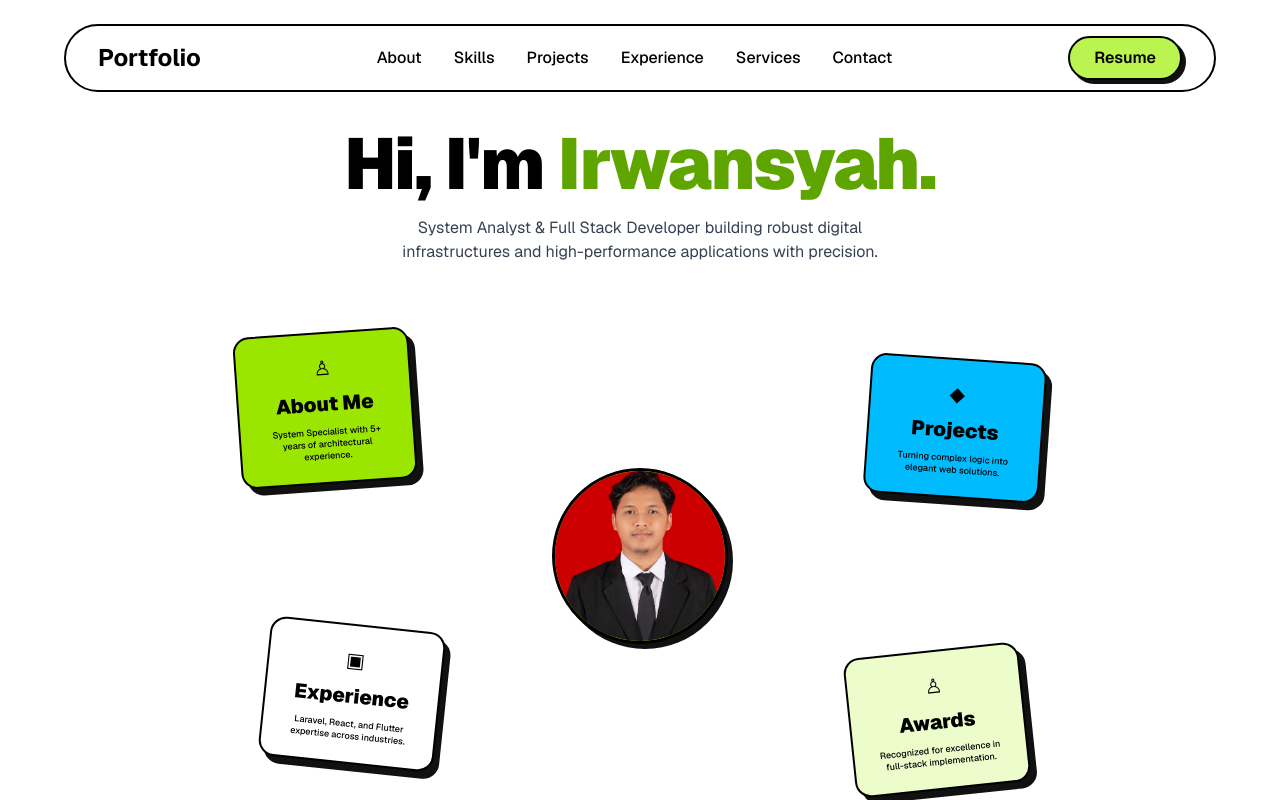
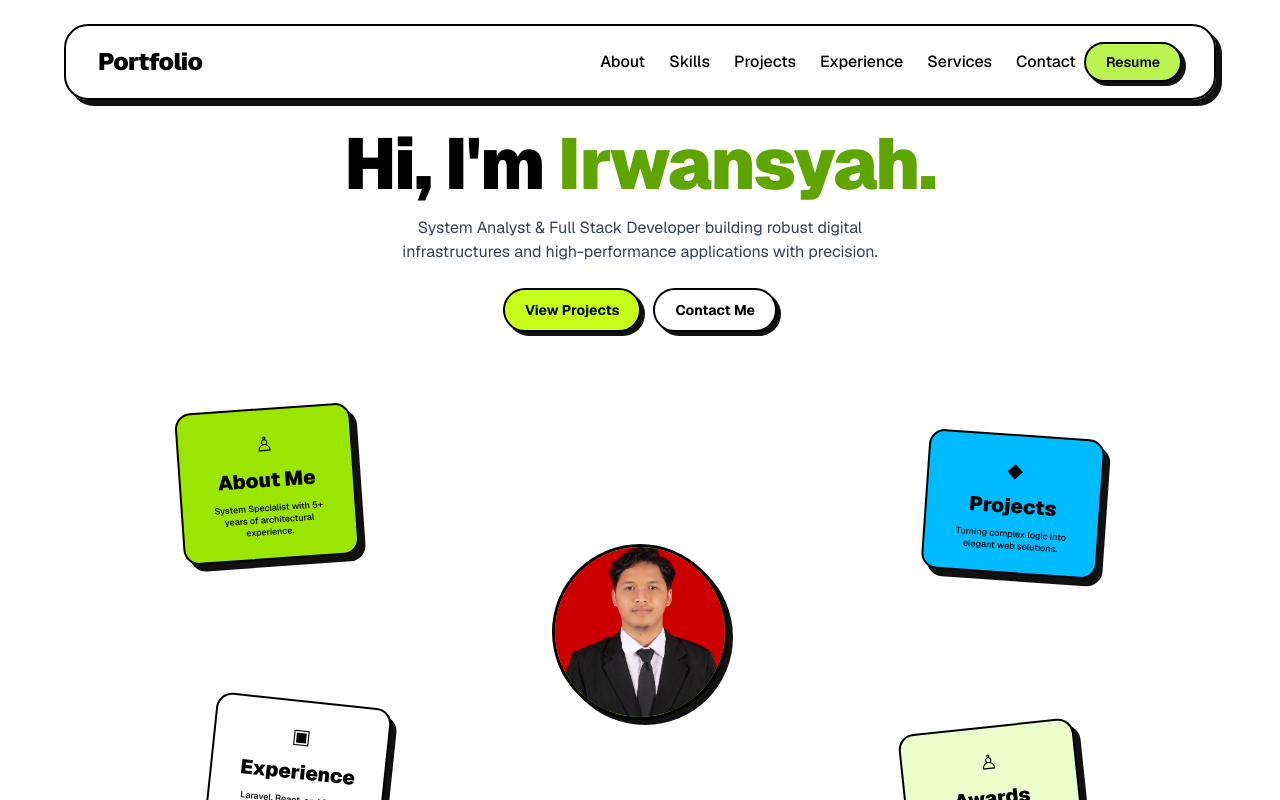
Before and after one commit to irwan2626/irwan, a Next.js app: page / in a window 1280 px wide. Shown: the top 800 px of the page. Built offline with nearby package versions, Linux system fonts and the light colour scheme.

Commit message:
membuat web lebih responsif

```diff
--- a/app/components/Experience.jsx
+++ b/app/components/Experience.jsx
@@ -88,7 +88,7 @@ export default function Experience() {
           </div>
 
           <h2 className="text-4xl font-black leading-tight tracking-tight sm:text-5xl md:text-6xl">
-            Where I've{" "}
+            Where I&apos;ve{" "}
             <span className="rounded-lg bg-[#52C0FE] px-2 text-[#111111]">
               learned & grown.
             </span>
@@ -238,7 +238,7 @@ export default function Experience() {
         >
           <div>
             <p className="text-xs font-bold uppercase tracking-wider text-[#C8FF1A]">
-              Let's work together
+              Let&apos;s work together
             </p>
             <h3 className="mt-1 text-xl font-black text-white md:text-2xl">
               Ready to turn ideas into something useful?
@@ -249,7 +249,7 @@ export default function Experience() {
             href="#contact"
             className="inline-flex items-center gap-2 rounded-full border-[3px] border-[#111111] bg-[#C8FF1A] px-6 py-3 text-sm font-black shadow-[4px_4px_0px_#52C0FE] transition-all hover:translate-x-1 hover:translate-y-1 hover:shadow-none"
           >
-            Let's Talk
+            Let&apos;s Talk
             <ArrowUpRight size={18} />
           </a>
         </motion.div>
--- a/app/components/Hero.jsx
+++ b/app/components/Hero.jsx
@@ -3,15 +3,15 @@ import Image from "next/image";
 
 export default function Hero() {
     return (
-         <section id="home" className="min-h-screen w-full overflow-hidden bg-white px-6 pt-32">
+         <section id="home" className="min-h-screen w-full overflow-hidden bg-white px-4 pt-28 sm:px-6 md:pt-32">
 
             {/* HERO CONTENT */}
             <div className="mx-auto max-w-7xl">
 
                 {/* TITLE */}
                 <div className="text-center">
-                    <h1 className="text-5xl font-black tracking-tight md:text-7xl">
-                        Hi, I'm{" "}
+                    <h1 className="text-4xl font-black tracking-tight sm:text-5xl md:text-7xl">
+                        Hi, I&apos;m{" "}
                         <span className="text-lime-600">
                             Irwansyah.
                         </span>
@@ -22,15 +22,31 @@ export default function Hero() {
                         <br className="hidden md:block" />
                         infrastructures and high-performance applications with precision.
                     </p>
+
+                    <div className="mt-6 flex flex-wrap items-center justify-center gap-3">
+                        <a
+                            href="#projects"
+                            className="inline-flex items-center justify-center rounded-full border-2 border-black bg-[#C8FF1A] px-5 py-2.5 text-sm font-bold shadow-[4px_4px_0px_#111111] transition hover:translate-x-0.5 hover:translate-y-0.5 hover:shadow-none"
+                        >
+                            View Projects
+                        </a>
+
+                        <a
+                            href="#contact"
+                            className="inline-flex items-center justify-center rounded-full border-2 border-black bg-white px-5 py-2.5 text-sm font-bold shadow-[4px_4px_0px_#111111] transition hover:translate-x-0.5 hover:translate-y-0.5 hover:shadow-none"
+                        >
+                            Contact Me
+                        </a>
+                    </div>
                 </div>
 
 
                 {/* CARDS AREA */}
-                <div className="relative mx-auto mt-8 h-[520px] max-w-4xl">
+                <div className="mx-auto mt-10 grid max-w-5xl gap-4 sm:grid-cols-2 lg:relative lg:block lg:h-130">
 
 
                     {/* ABOUT ME */}
-                    <div className="absolute left-[5%] top-[7%] w-40 rotate-[-4deg] rounded-2xl border-2 border-black bg-lime-400 p-5 shadow-[6px_7px_0px_#111] md:w-44">
+                    <div className="rounded-2xl border-2 border-black bg-lime-400 p-5 shadow-[6px_7px_0px_#111] lg:absolute lg:left-[5%] lg:top-[7%] lg:w-44 lg:-rotate-4">
 
                         <div className="text-center">
 
@@ -53,7 +69,7 @@ export default function Hero() {
 
 
                     {/* PROJECTS */}
-                    <div className="absolute right-[5%] top-[12%] w-40 rotate-[4deg] rounded-2xl border-2 border-black bg-sky-400 p-5 shadow-[6px_7px_0px_#111] md:w-44">
+                    <div className="rounded-2xl border-2 border-black bg-sky-400 p-5 shadow-[6px_7px_0px_#111] lg:absolute lg:right-[5%] lg:top-[12%] lg:w-44 lg:rotate-4">
 
                         <div className="text-center">
 
@@ -76,7 +92,7 @@ export default function Hero() {
 
 
                     {/* EXPERIENCE */}
-                    <div className="absolute bottom-[10%] left-[8%] w-40 rotate-[6deg] rounded-2xl border-2 border-black bg-white p-5 shadow-[6px_7px_0px_#111] md:w-44">
+                    <div className="rounded-2xl border-2 border-black bg-white p-5 shadow-[6px_7px_0px_#111] lg:absolute lg:bottom-[10%] lg:left-[8%] lg:w-44 lg:rotate-6">
 
                         <div className="text-center">
 
@@ -99,7 +115,7 @@ export default function Hero() {
 
 
                     {/* AWARDS */}
-                    <div className="absolute bottom-[5%] right-[7%] w-40 rotate-[-6deg] rounded-2xl border-2 border-black bg-lime-100 p-5 shadow-[6px_7px_0px_#111] md:w-44">
+                    <div className="rounded-2xl border-2 border-black bg-lime-100 p-5 shadow-[6px_7px_0px_#111] lg:absolute lg:bottom-[5%] lg:right-[7%] lg:w-44 lg:-rotate-6">
 
                         <div className="text-center">
 
@@ -122,7 +138,7 @@ export default function Hero() {
 
 
                     {/* FOTO PROFIL */}
-                    <div className="absolute left-1/2 top-1/2 h-36 w-36 -translate-x-1/2 -translate-y-1/2 overflow-hidden rounded-full border-[3px] border-black bg-lime-400 shadow-[5px_5px_0px_#111] md:h-44 md:w-44">
+                    <div className="relative mx-auto flex h-40 w-40 items-center justify-center overflow-hidden rounded-full border-[3px] border-black bg-lime-400 shadow-[5px_5px_0px_#111] sm:col-span-2 sm:h-48 sm:w-48 lg:absolute lg:left-1/2 lg:top-1/2 lg:h-44 lg:w-44 lg:-translate-x-1/2 lg:-translate-y-1/2">
 
                         <Image src="/images/profile.jpeg" alt="Irwansyah" fill priority className="object-cover"/>
 
--- a/app/components/Navbar.jsx
+++ b/app/components/Navbar.jsx
@@ -1,35 +1,87 @@
+"use client";
+
+import { useState } from "react";
+import { Menu, X } from "lucide-react";
+
+const menuLinks = [
+    { label: "About", href: "#about" },
+    { label: "Skills", href: "#skills" },
+    { label: "Projects", href: "#projects" },
+    { label: "Experience", href: "#experience" },
+    { label: "Services", href: "#services" },
+    { label: "Contact", href: "#contact" },
+];
+
 export default function Navbar() {
+    const [menuOpen, setMenuOpen] = useState(false);
+
     return (
-        <nav className="fixed top-6 left-1/2 z-50 w-[90%] max-w-7x1 -translate-x-1/2 rounded-full border-2 border-black bg-white/80 backdrop-blur-md shadow-[6px_6px_0px_#111">
+        <nav className="fixed left-1/2 top-3 z-50 w-[min(94vw,72rem)] -translate-x-1/2 rounded-[1.5rem] border-2 border-black bg-white/90 shadow-[6px_6px_0px_#111111] backdrop-blur-md md:top-6">
+            <div className="relative px-4 py-3 sm:px-5 md:px-8 md:py-4">
+                <div className="flex items-center justify-between gap-3">
+                    <a href="#home" className="text-xl font-black tracking-tight transition hover:text-[#C8FF1A] md:text-2xl">
+                        Portfolio
+                    </a>
 
-            <div className="flex h-16 items-center justify-between px-8">
-                <h1 className="text-2xl font-bold">
-                    <a href="#home" className="transition hover:text-[#C8FF1A]">Portfolio</a>
-                </h1>
-                <ul className="hidden gap-8 font-medium md:flex">
-                    <li className="cursor-pointer hover:text-lime-500">
-                        <a href="#about" className="transition hover:text-[#C8FF1A]">About</a>
-                    </li>
-                    <li className="cursor-pointer hover:text-lime-500">
-                        <a href="#skills" className="transition hover:text-[#C8FF1A]">Skills</a>
-                    </li>
-                    <li className="cursor-pointer hover:text-lime-500">
-                        <a href="#projects" className="transition hover:text-[#C8FF1A]">Projects</a>
-                    </li>
-                    <li className="cursor-pointer hover:text-lime-500">
-                        <a href="#experience" className="transition hover:text-[#C8FF1A]">Experience</a>
-                    </li>
-                    <li className="cursor-pointer hover:text-lime-500">
-                        <a href="#services" className="transition hover:text-[#C8FF1A]">Services</a>
-                    </li>
-                    <li className="cursor-pointer hover:text-lime-500">
-                        <a href="#contact" className="transition hover:text-[#C8FF1A]">Contact</a>
-                    </li>
-                </ul>
-                <button className="rounded-full border-2 border-black bg-lime-300 px-6 py-2 font-semibold shadow-[4px_4px_0px_#111] transition hover:translate-x-1 hover:translate-y-1 hover:shadow-none">
-                    <a href="https://drive.google.com/file/d/16nRE69-aD1HAzfGMZ5yze3F-vHWhC6l9/view?usp=sharing" target="_blank" rel="noopener noreferrer">Resume</a>
-                </button>
+                    <div className="hidden items-center gap-2 md:flex">
+                        <ul className="flex items-center gap-6 font-medium">
+                            {menuLinks.map((link) => (
+                                <li key={link.label}>
+                                    <a href={link.href} className="transition hover:text-[#C8FF1A]">
+                                        {link.label}
+                                    </a>
+                                </li>
+                            ))}
+                        </ul>
+
+                        <a
+                            href="https://drive.google.com/file/d/16nRE69-aD1HAzfGMZ5yze3F-vHWhC6l9/view?usp=sharing"
+                            target="_blank"
+                            rel="noopener noreferrer"
+                            className="rounded-full border-2 border-black bg-lime-300 px-5 py-2 text-sm font-semibold shadow-[4px_4px_0px_#111111] transition hover:translate-x-1 hover:translate-y-1 hover:shadow-none"
+                        >
+                            Resume
+                        </a>
+                    </div>
+
+                    <button
+                        type="button"
+                        onClick={() => setMenuOpen((current) => !current)}
+                        aria-expanded={menuOpen}
+                        aria-label={menuOpen ? "Close navigation menu" : "Open navigation menu"}
+                        className="inline-flex h-11 w-11 items-center justify-center rounded-full border-2 border-black bg-lime-300 shadow-[4px_4px_0px_#111111] transition hover:translate-x-0.5 hover:translate-y-0.5 hover:shadow-none md:hidden"
+                    >
+                        {menuOpen ? <X size={20} /> : <Menu size={20} />}
+                    </button>
+                </div>
+
+                <div
+                    className={`md:hidden ${menuOpen ? "mt-4 max-h-96 opacity-100" : "pointer-events-none max-h-0 opacity-0"} overflow-hidden rounded-2xl border-2 border-black bg-white transition-all duration-300`}
+                >
+                    <div className="flex flex-col gap-1 p-3">
+                        {menuLinks.map((link) => (
+                            <a
+                                key={link.label}
+                                href={link.href}
+                                onClick={() => setMenuOpen(false)}
+                                className="rounded-xl px-4 py-3 text-sm font-semibold transition hover:bg-[#C8FF1A]"
+                            >
+                                {link.label}
+                            </a>
+                        ))}
+
+                        <a
+                            href="https://drive.google.com/file/d/16nRE69-aD1HAzfGMZ5yze3F-vHWhC6l9/view?usp=sharing"
+                            target="_blank"
+                            rel="noopener noreferrer"
+                            className="mt-1 rounded-xl border-2 border-black bg-lime-300 px-4 py-3 text-center text-sm font-semibold shadow-[3px_3px_0px_#111111] transition hover:translate-x-0.5 hover:translate-y-0.5 hover:shadow-none"
+                            onClick={() => setMenuOpen(false)}
+                        >
+                            Resume
+                        </a>
+                    </div>
+                </div>
             </div>
         </nav>
-    )
+    );
 }
--- a/app/components/Projects.jsx
+++ b/app/components/Projects.jsx
@@ -55,7 +55,7 @@ export default function Projects() {
           </div>
 
           <h2 className="max-w-3xl text-3xl font-black leading-tight tracking-tight sm:text-4xl md:text-5xl">
-            Things I've{" "}
+            Things I&apos;ve{" "}
             <span className="rounded-lg bg-[#C8FF1A] px-2 text-[#111111]">
               built.
             </span>
@@ -181,7 +181,7 @@ export default function Projects() {
             <p className="text-xs font-black uppercase tracking-wider text-[#111111]">
               More projects
             </p>
-            <h3 className="mt-1 text-xl font-black text-[#111111] md:text-2xl">
+              <h3 className="mt-1 text-xl font-black text-[#111111] md:text-2xl">
               Want to see more of my work?
             </h3>
           </div>
@@ -190,7 +190,7 @@ export default function Projects() {
             href="#contact"
             className="inline-flex items-center gap-2 rounded-full border-[2.5px] border-[#111111] bg-white px-5 py-2.5 text-xs font-black shadow-[3.5px_3.5px_0px_#111111] transition-all hover:translate-x-0.5 hover:translate-y-0.5 hover:shadow-none"
           >
-            Let's Talk
+            Let&apos;s Talk
             <ExternalLink size={16} />
           </a>
         </motion.div>
--- a/app/components/Services.jsx
+++ b/app/components/Services.jsx
@@ -186,7 +186,7 @@ export default function Services() {
               </div>
 
               <h3 className="max-w-xl text-xl font-black leading-snug text-white md:text-2xl">
-                Let's turn your idea into a digital solution.
+                Let&apos;s turn your idea into a digital solution.
               </h3>
 
               <p className="mt-2 max-w-lg text-xs leading-relaxed text-gray-300">
--- a/app/globals.css
+++ b/app/globals.css
@@ -1,4 +1,8 @@
 @import "tailwindcss";
+
+html {
+  scroll-behavior: smooth;
+}
 
 :root {
   --background: #ffffff;
@@ -22,4 +26,9 @@
 body {
   background: white;
   color: black;
+  overflow-x: hidden;
 }
+
+* {
+  box-sizing: border-box;
+}
--- a/app/layout.tsx
+++ b/app/layout.tsx
@@ -13,8 +13,8 @@ const geistMono = Geist_Mono({
 });
 
 export const metadata: Metadata = {
-  title: "Create Next App",
-  description: "Generated by create next app",
+  title: "Irwansyah Portfolio",
+  description: "Portfolio website Irwansyah dengan pengalaman, skill, project, dan layanan pengembangan digital.",
 };
 
 export default function RootLayout({
@@ -27,7 +27,7 @@ export default function RootLayout({
       lang="en"
       className={`${geistSans.variable} ${geistMono.variable} h-full antialiased`}
     >
-      <body className="min-h-full flex flex-col">{children}</body>
+      <body className="flex min-h-full flex-col bg-white text-black">{children}</body>
     </html>
   );
 }
```
Also changed, not shown: app/components/Contact.jsx (+3 -6 lines), app/components/Footer.jsx (+2 -5 lines).
